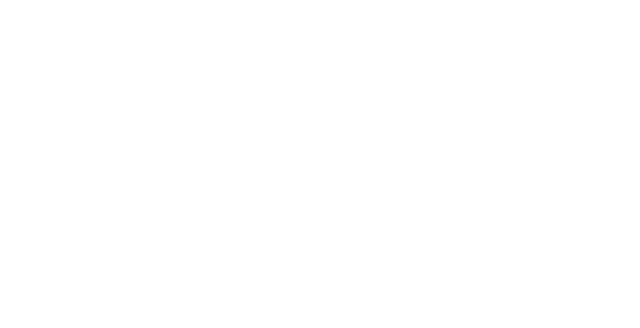
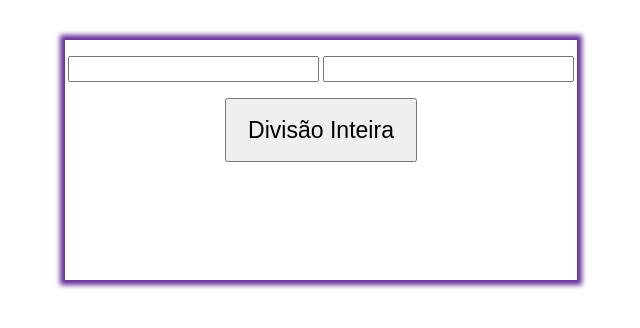
Before and after one commit to LucasCscBks/Modulo6_Tarefa_Js, a plain HTML site: page Modulo_6_Tarefa_9_Js/Questao5/index.html in a window 1280 px wide. Shown: the whole page, without its empty margins (319-959 px from the left). Drawn offline with Linux system fonts and the light colour scheme.

Commit message:
update tarefa 9

```diff
--- a/Modulo_6_Tarefa_9_Js/Questao1/index.css
+++ b/Modulo_6_Tarefa_9_Js/Questao1/index.css
@@ -0,0 +1,39 @@
+* {
+    padding: 0;
+    margin: 0;
+    box-sizing: border-box;
+}
+#section {
+    display: flex;
+    width: 40%;
+    height: 30vh;
+    flex-direction: column;
+    margin-left: 30vw;
+    margin-top: 5vh;
+    box-shadow: 0px 0px 5px 5px rgb(102, 51, 153);
+    background-image: linear-gradient(to right ,rgba(155,155,255,0.1), rgba(155,155,255,1));
+}
+#form {
+    display: flex;
+    width: 100%;
+    justify-content: space-evenly;
+}
+input {
+    font-size: 1.5vw;
+    margin-top: 2vh;
+}
+#button {
+    width: 15vw;
+    height: 8vh;
+    display: flex;
+    align-self: center;
+    justify-content: center;
+    align-items: center;
+    margin-top: 2vh;
+    font-size: 1.8vw;
+}
+#result {
+    align-self: center;
+    margin-top: 2vh;
+    font-size: 2vw;
+}
--- a/Modulo_6_Tarefa_9_Js/Questao2/index.css
+++ b/Modulo_6_Tarefa_9_Js/Questao2/index.css
@@ -0,0 +1,39 @@
+* {
+    padding: 0;
+    margin: 0;
+    box-sizing: border-box;
+}
+#section {
+    display: flex;
+    width: 40%;
+    height: 30vh;
+    flex-direction: column;
+    margin-left: 30vw;
+    margin-top: 5vh;
+    box-shadow: 0px 0px 5px 5px rgb(102, 51, 153);
+    background-image: linear-gradient(rgba(0,255,255,0.1), rgba(0,255,255,1));
+}
+#form {
+    display: flex;
+    width: 100%;
+    justify-content: space-evenly;
+}
+input {
+    font-size: 1.5vw;
+    margin-top: 2vh;
+}
+#button {
+    width: 15vw;
+    height: 8vh;
+    display: flex;
+    align-self: center;
+    justify-content: center;
+    align-items: center;
+    margin-top: 2vh;
+    font-size: 1.8vw;
+}
+#result {
+    align-self: center;
+    margin-top: 2vh;
+    font-size: 2vw;
+}
--- a/Modulo_6_Tarefa_9_Js/Questao3/index.css
+++ b/Modulo_6_Tarefa_9_Js/Questao3/index.css
@@ -0,0 +1,39 @@
+* {
+    padding: 0;
+    margin: 0;
+    box-sizing: border-box;
+}
+#section {
+    display: flex;
+    width: 40%;
+    height: 30vh;
+    flex-direction: column;
+    margin-left: 30vw;
+    margin-top: 5vh;
+    box-shadow: 0px 0px 5px 5px rgb(102, 51, 153);
+    background-image: linear-gradient(rgba(0,255,0,0.1), rgba(0,255,0,1));
+}
+#form {
+    display: flex;
+    width: 100%;
+    justify-content: space-evenly;
+}
+input {
+    font-size: 1.5vw;
+    margin-top: 2vh;
+}
+#button {
+    width: 15vw;
+    height: 8vh;
+    display: flex;
+    align-self: center;
+    justify-content: center;
+    align-items: center;
+    margin-top: 2vh;
+    font-size: 1.8vw;
+}
+#result {
+    align-self: center;
+    margin-top: 2vh;
+    font-size: 2vw;
+}
--- a/Modulo_6_Tarefa_9_Js/Questao4/index.css
+++ b/Modulo_6_Tarefa_9_Js/Questao4/index.css
@@ -0,0 +1,39 @@
+* {
+    padding: 0;
+    margin: 0;
+    box-sizing: border-box;
+}
+#section {
+    display: flex;
+    width: 40%;
+    height: 30vh;
+    flex-direction: column;
+    margin-left: 30vw;
+    margin-top: 5vh;
+    box-shadow: 0px 0px 5px 5px rgb(102, 51, 153);
+    background-image: linear-gradient(rgba(255,0,0,0.1), rgba(255,0,0,1));
+}
+#form {
+    display: flex;
+    width: 100%;
+    justify-content: space-evenly;
+}
+input {
+    font-size: 1.5vw;
+    margin-top: 2vh;
+}
+#button {
+    width: 15vw;
+    height: 8vh;
+    display: flex;
+    align-self: center;
+    justify-content: center;
+    align-items: center;
+    margin-top: 2vh;
+    font-size: 1.8vw;
+}
+#result {
+    align-self: center;
+    margin-top: 2vh;
+    font-size: 2vw;
+}
--- a/Modulo_6_Tarefa_9_Js/Questao5/index.css
+++ b/Modulo_6_Tarefa_9_Js/Questao5/index.css
@@ -0,0 +1,38 @@
+* {
+    padding: 0;
+    margin: 0;
+    box-sizing: border-box;
+}
+#section {
+    display: flex;
+    width: 40%;
+    height: 30vh;
+    flex-direction: column;
+    margin-left: 30vw;
+    margin-top: 5vh;
+    box-shadow: 0px 0px 5px 5px rgb(102, 51, 153);
+}
+#form {
+    display: flex;
+    width: 100%;
+    justify-content: space-evenly;
+}
+input {
+    font-size: 1.5vw;
+    margin-top: 2vh;
+}
+#button {
+    width: 15vw;
+    height: 8vh;
+    display: flex;
+    align-self: center;
+    justify-content: center;
+    align-items: center;
+    margin-top: 2vh;
+    font-size: 1.8vw;
+}
+#result {
+    align-self: center;
+    margin-top: 2vh;
+    font-size: 2vw;
+}
--- a/Modulo_6_Tarefa_9_Js/Questao5/index.html
+++ b/Modulo_6_Tarefa_9_Js/Questao5/index.html
@@ -8,6 +8,14 @@
     <link rel="stylesheet" href="index.css" />
 </head>
 <body>
+    <section id="section">
+        <form id="form">
+            <input id="n1" type="text" />
+            <input id="n2" type="text" />
+        </form>
+        <button id="button" type="button">Divisão Inteira</button>
+        <p id="result"></p>
+    </section>
     <script src="index.js"></script>
 </body>
 </html>
--- a/Modulo_6_Tarefa_9_Js/Questao5/index.js
+++ b/Modulo_6_Tarefa_9_Js/Questao5/index.js
@@ -41,6 +41,7 @@ function sub(num1,num2) {
     } catch(err) {
         console.log(err)
     }
+    return count
 }
 // sub(10,num3)
 // sub(5515,4000);
@@ -62,10 +63,11 @@ function mult(num1,num2) {
             }
             mult(num1,num2)
         }
-        return result;
+
     } catch(err) {
         console.log(err)
     }
+    return result;
 }
 // mult(40,30)
 
@@ -93,9 +95,9 @@ function expo(num1,num2) {
         if (n > 1 && n < num3) {
             n = sum(n,1)
             exp = exp * num3
-            console.log(`RESULT ${exp}`)
+            // console.log(`RESULT ${exp}`)
             if (n == num3) {
-                console.log(`RESULT ${exp}`)
+                // console.log(`RESULT ${exp}`)
             }
             expo(exp,num2)
         }
@@ -104,6 +106,47 @@ function expo(num1,num2) {
     }
 
 }
-expo(num3,3)
+// expo(num3,3)
 
-// Questão 5 --
+// Questão 5 -- Divisão
+let button = document.querySelector('#button')
+let answer = document.querySelector('#result');
+let obj1 = document.querySelector('#n1')
+let obj2 = document.querySelector('#n2')
+
+button.addEventListener('click', divide);
+
+function divide(num1,num2) {
+    let n1 = parseFloat(obj1.value)
+    let n2 = parseFloat(obj2.value)
+    num1 = n1
+    num2 = n2
+    let t = 0
+    try {
+        if (Number.isInteger(num1) == false || (Number.isInteger(num2) == false)) throw `[divide] Impossible to divide ${num1} / ${num2}`
+        if (num1 < 0 || num2 < 0) throw `[divide] Impossible to divide ${num1} / ${num2}`
+        if (num1 < num2) throw `[divide] Impossible to divide ${num1} / ${num2}`
+        if (num2 == 0) throw `[divide] Division by zero.`
+    } catch(err) {
+        console.log(err)
+    }
+
+    divides(num1,num2)
+
+    function divides(num1,num2) {
+        if (num1 < num2) {
+            console.log(t)
+            answer.textContent = `${n1} / ${num2} = ${t}`
+            return t
+        }
+        if (num1 >= num2) {
+            num1 = num1 - num2
+            t = sum(t,1)
+            // console.log(num1)
+
+        }
+        divides(num1,num2)
+    }
+}
+
+// divide(115,3)
```
Also changed, not shown: Modulo_6_Tarefa_9_Js/Questao1/index.html (+8 -0 lines), Modulo_6_Tarefa_9_Js/Questao1/index.js (+13 -1 lines), Modulo_6_Tarefa_9_Js/Questao2/index.html (+8 -0 lines), Modulo_6_Tarefa_9_Js/Questao2/index.js (+24 -6 lines), Modulo_6_Tarefa_9_Js/Questao3/index.html (+8 -0 lines), Modulo_6_Tarefa_9_Js/Questao3/index.js (+21 -2 lines), Modulo_6_Tarefa_9_Js/Questao4/index.html (+8 -0 lines), Modulo_6_Tarefa_9_Js/Questao4/index.js (+30 -8 lines).
